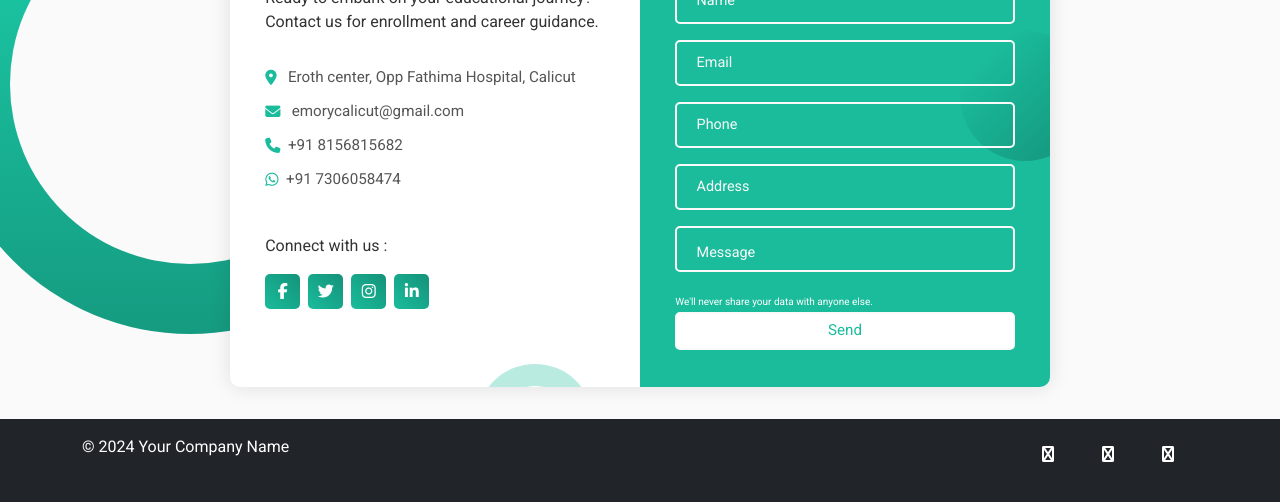
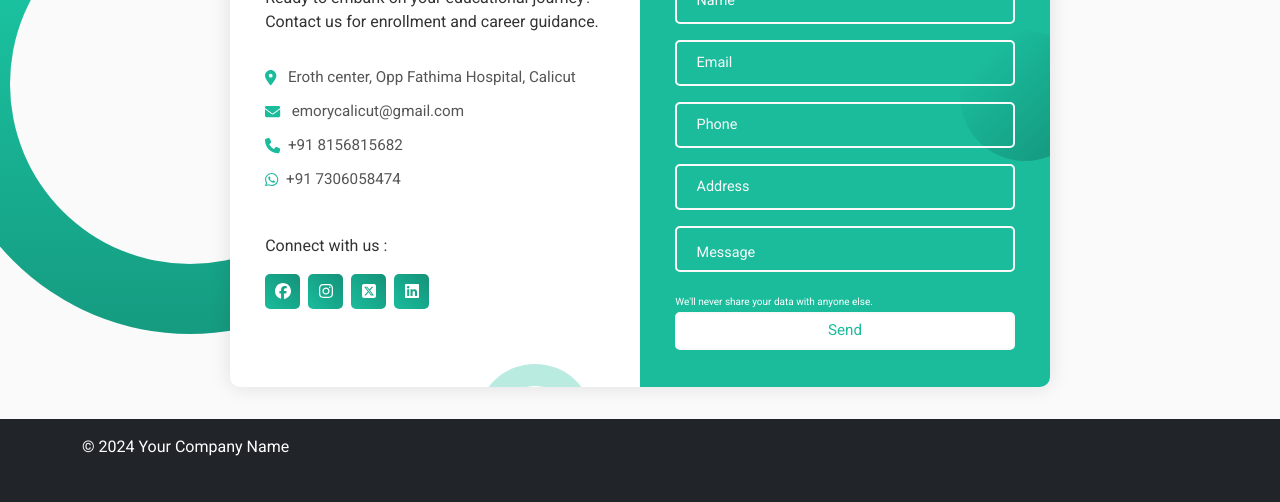
Before and after one commit to RameesV/Emory-Calicut, a React (Create React App) app: page /contact-us in a window 1280 px wide. Shown: the part 203-705 px from the top of the page. Built offline with nearby package versions, Linux system fonts and the light colour scheme; no server answers.

Commit message:
FontAwsome Icon packaeg added and updated in contact us page

```diff
--- a/package.json
+++ b/package.json
@@ -4,6 +4,8 @@
   "private": true,
   "dependencies": {
     "@fortawesome/fontawesome-svg-core": "^6.6.0",
+    "@fortawesome/free-brands-svg-icons": "^6.6.0",
+    "@fortawesome/free-regular-svg-icons": "^6.6.0",
     "@fortawesome/free-solid-svg-icons": "^6.6.0",
     "@fortawesome/react-fontawesome": "^0.2.2",
     "@testing-library/jest-dom": "^5.17.0",
--- a/public/index.html
+++ b/public/index.html
@@ -11,7 +11,7 @@
   <link rel="apple-touch-icon" href="%PUBLIC_URL%/logo192.png" />
   <link rel="stylesheet" href="https://cdn.jsdelivr.net/npm/bootstrap@5.3.2/dist/css/bootstrap.min.css"
     integrity="sha384-T3c6CoIi6uLrA9TneNEoa7RxnatzjcDSCmG1MXxSR1GAsXEV/Dwwykc2MPK8M2HN" crossorigin="anonymous" />
-    <link rel="stylesheet" href="https://cdnjs.cloudflare.com/ajax/libs/font-awesome/6.6.0/css/all.min.css" integrity="sha512-Kc323vGBEqzTmouAECnVceyQqyqdsSiqLQISBL29aUW4U/M7pSPA/gEUZQqv1cwx4OnYxTxve5UMg5GT6L4JJg==" crossorigin="anonymous" referrerpolicy="no-referrer" />
+
     <!--
       manifest.json provides metadata used when your web app is installed on a
       user's mobile device or desktop. See https://developers.google.com/web/fundamentals/web-app-manifest/
--- a/src/components/Pages/ContactUs.js
+++ b/src/components/Pages/ContactUs.js
@@ -1,4 +1,7 @@
 import React, { useRef } from "react";
+import { FontAwesomeIcon } from '@fortawesome/react-fontawesome'
+import { faEnvelope, faLocationDot, faPhone } from '@fortawesome/free-solid-svg-icons'
+import { faWhatsapp, faLinkedin, faFacebook, faInstagram, faSquareXTwitter } from '@fortawesome/free-brands-svg-icons';
 
 import "./ContactUs.scss";
 
@@ -61,20 +64,23 @@ const ContactUs = () => {
           </p>
           <div className="info">
             <div className="information">
-              <i className="fas fa-map-marker-alt"></i>
+              <FontAwesomeIcon icon={faLocationDot} />
               &nbsp; &nbsp;
               <p>Eroth center, Opp Fathima Hospital, Calicut</p>
             </div>
             <div className="information">
-              <i className="fas fa-envelope"></i> &nbsp; &nbsp;
+              <FontAwesomeIcon icon={faEnvelope} />
+              &nbsp; &nbsp;
               <p>emorycalicut@gmail.com </p>
             </div>
             <div className="information">
-              <i className="fas fa-phone"></i>&nbsp;&nbsp;
+              <FontAwesomeIcon icon={faPhone} />
+              &nbsp;&nbsp;
               <p>+91 8156815682</p>
             </div>
             <div className="information">
-              <i className="fab fa-whatsapp"></i>&nbsp;&nbsp;
+              <FontAwesomeIcon icon={faWhatsapp} />
+              &nbsp;&nbsp;
               <p>+91 7306058474</p>
             </div>
           </div>
@@ -83,15 +89,19 @@ const ContactUs = () => {
             <div className="social-icons">
               <a href="#">
                 <i className="fab fa-facebook-f"></i>
+                <FontAwesomeIcon icon={faFacebook} />
               </a>
               <a href="#">
                 <i className="fab fa-twitter"></i>
+                <FontAwesomeIcon icon={faInstagram} />
               </a>
               <a href="#">
                 <i className="fab fa-instagram"></i>
+                <FontAwesomeIcon icon={faSquareXTwitter} />
               </a>
               <a href="#">
                 <i className="fab fa-linkedin-in"></i>
+                <FontAwesomeIcon icon={faLinkedin} />
               </a>
             </div>
           </div>
@@ -103,27 +113,27 @@ const ContactUs = () => {
             <h3 className="title">Contact us</h3>
             <div className="input-container-wrapper">
               <input type="text" name="Name" className="input" required />
-              <label for="">Name</label>
+              <label>Name</label>
               <span>Name</span>
             </div>
             <div className="input-container-wrapper">
               <input type="email" name="Email" className="input" required />
-              <label for="">Email</label>
+              <label>Email</label>
               <span>Email</span>
             </div>
             <div className="input-container-wrapper">
               <input type="tel" name="Phone" className="input" required />
-              <label for="">Phone</label>
+              <label>Phone</label>
               <span>Phone</span>
             </div>
             <div className="input-container-wrapper">
               <input type="text" name="Address" className="input" />
-              <label for="">Address</label>
+              <label>Address</label>
               <span>Address</span>
             </div>
             <div className="input-container-wrapper textarea">
               <input type="text" name="Message" className="input"></input>
-              <label for="">Message</label>
+              <label>Message</label>
               <span>Message</span>
             </div>
             <span className="info-text">We'll never share your data with anyone else.</span>
--- a/src/components/Pages/ContactUs.scss
+++ b/src/components/Pages/ContactUs.scss
@@ -211,7 +211,7 @@ textarea.input {
   align-items: center;
   font-size: 0.95rem;
 
-  i {
+  svg {
     color: #1abc9c;
   }
 
```
Also changed, not shown: 1 other file (tests, documents, lock files or other folders).
